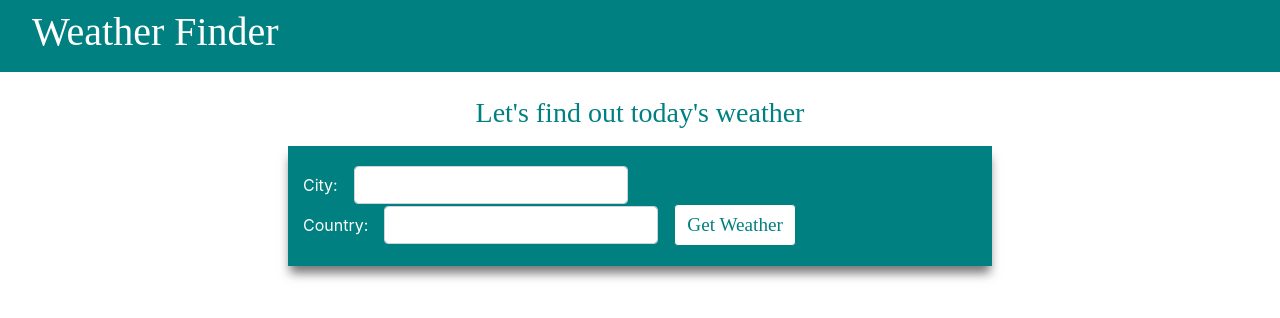
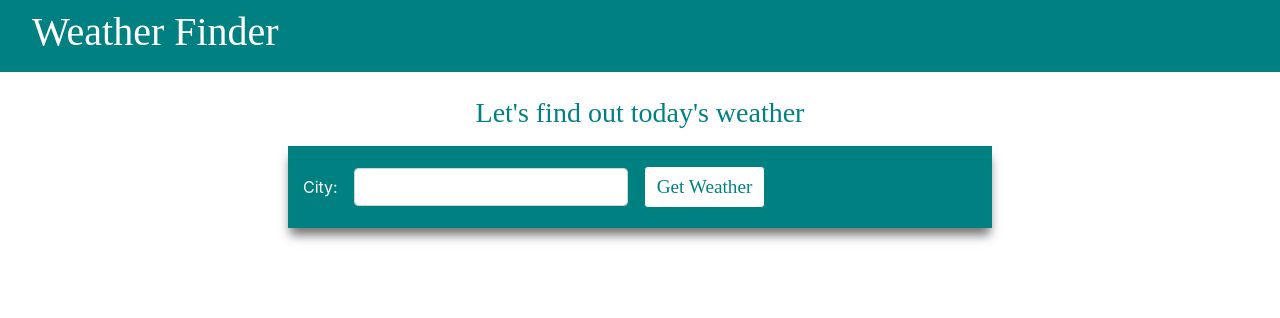
Before and after one commit to soundharya04/weatherReport, a React (Create React App) app: page / in a window 1280 px wide. Shown: the top 318 px of the page. Built offline with nearby package versions, Linux system fonts and the light colour scheme.

Commit message:
removed country

```diff
--- a/src/Containers/WeatherReport.js
+++ b/src/Containers/WeatherReport.js
@@ -21,7 +21,7 @@ class WeatherReport extends Component {
       /^[a-zA-Z\u0080-\u024F]+(?:([\ \-\']|(\.\ ))[a-zA-Z\u0080-\u024F]+)*$/
     );
 
-    if (!nametest.test(city) || !nametest.test(city)) {
+    if (!nametest.test(city)) {
       import("../Components/ErrorComp").then((res) => {
         this.setState({
           Comp: res.default,
@@ -31,10 +31,9 @@ class WeatherReport extends Component {
     } else {
       axios
         .get(
-          `https://api.openweathermap.org/data/2.5/weather?q=${city},${country}&APPID=${API_KEY}`
+          `https://api.openweathermap.org/data/2.5/weather?q=${city}&APPID=${API_KEY}`
         )
         .then((res) => {
-          console.log(res.data);
           this.setState({
             data: res.data,
           });
@@ -84,25 +83,6 @@ class WeatherReport extends Component {
                 }}
               />
             </div>
-            <div class="form-group">
-              <label htmlFor="country" className="mr-3">
-                Country:
-              </label>
-              <input
-                type="text"
-                className="form-control mr-3"
-                value={this.state.country}
-                required
-                onChange={(e) => {
-                  this.setState({
-                    country: e.target.value,
-                    data: "",
-                    error: "",
-                    Comp: "",
-                  });
-                }}
-              />
-            </div>
 
             <button type="submit" className="btn herobutton">
               Get Weather
```
